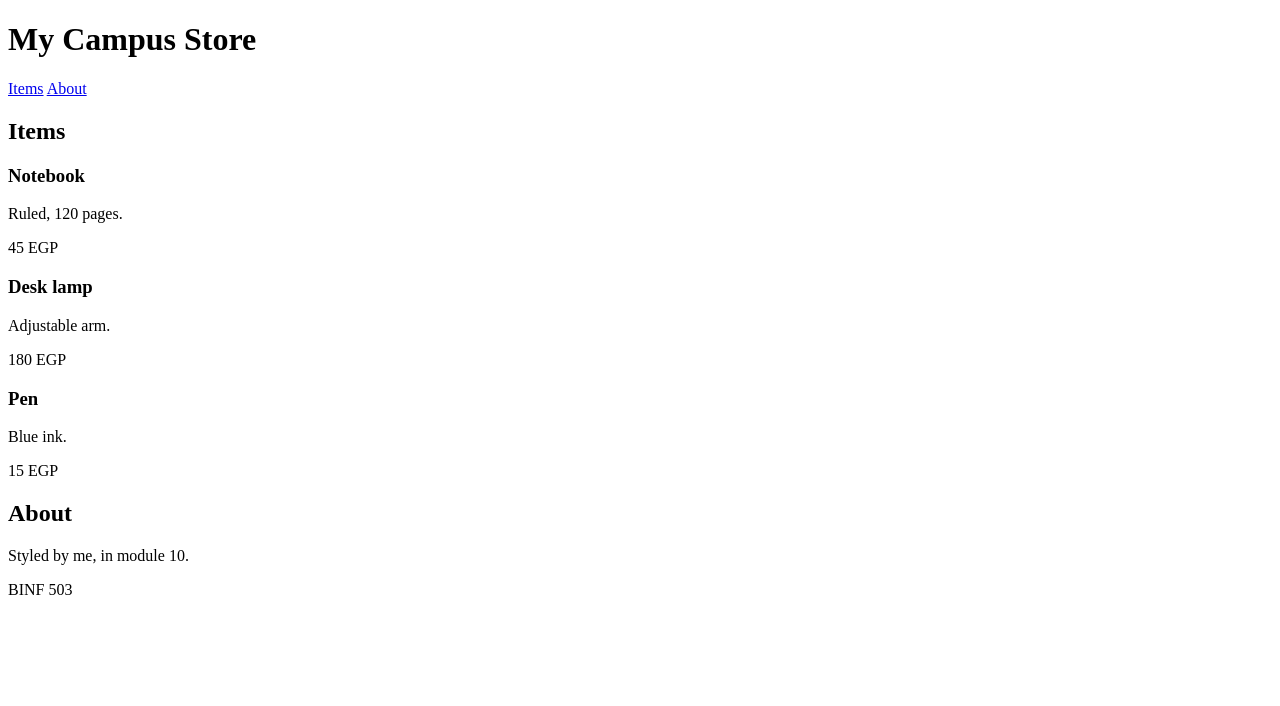
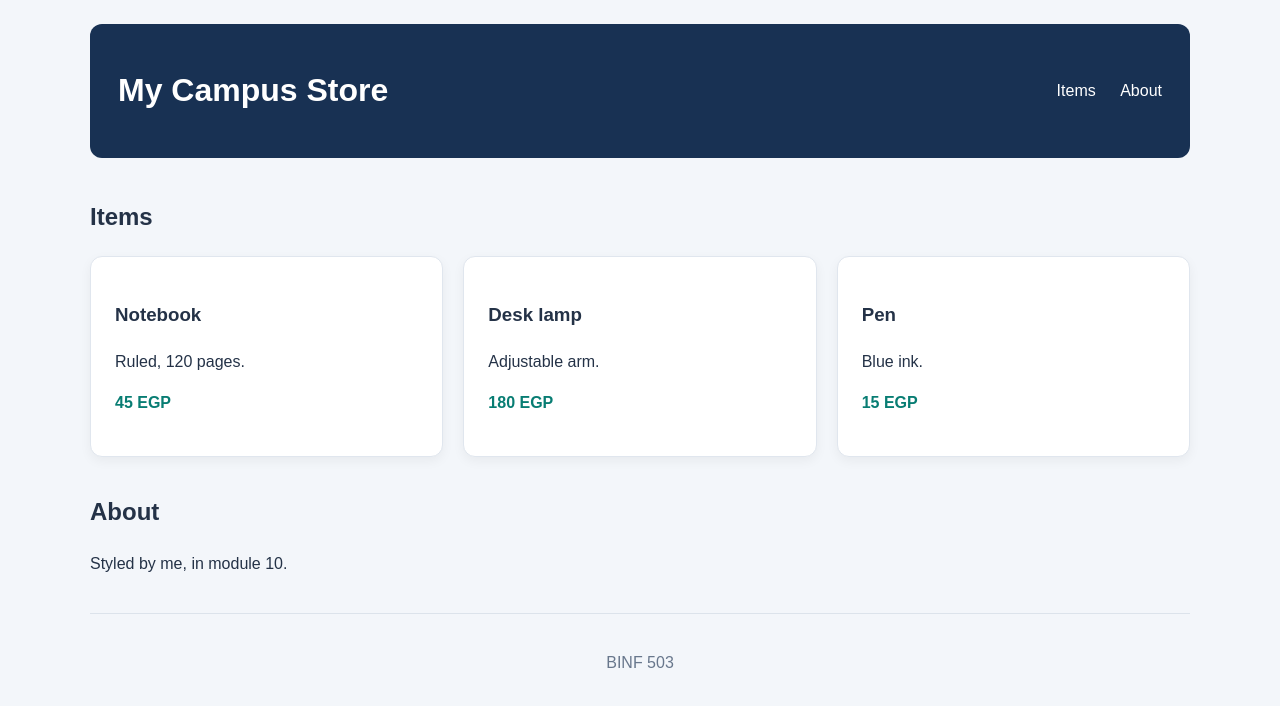
Before and after one commit to hashadamina/ebd-w26-workbook, a website: page 10-css/exercise.html in a window 1280 px wide. Drawn offline with Linux system fonts and the light colour scheme.

Commit message:
Finish module 10

```diff
--- a/10-css/exercise.css
+++ b/10-css/exercise.css
@@ -1,3 +1,4 @@
+
 /* 10-css — your work goes in this file.
  *
  * The lesson is example.css:      npm run open 10
@@ -14,29 +15,75 @@
  * Keep the page open in the browser and refresh after each change.
  */
 
-/* TODO: a rule for `body` that sets
- *       font-family, color, and background-color. */
+/* Set the overall page font, text colour, and background colour. */
+body {
+  font-family: Arial, Helvetica, sans-serif;
+  color: #243247;
+  background-color: #f3f6fa;
+  margin: 0;
+  line-height: 1.6;
+}
 
-/* TODO: a rule for `.page` that sets
- *       max-width, and margin (use `0 auto` to centre it). */
+/* Centre the page and limit its maximum width. */
+.page {
+  max-width: 1100px;
+  margin: 0 auto;
+  padding: 24px;
+}
 
-/* TODO: a rule for `header` that sets
- *       display: flex;
- *       justify-content: space-between;
- *       align-items: center;
- *       and one more property of your choosing. */
+/* Arrange the heading and navigation horizontally. */
+header {
+  display: flex;
+  justify-content: space-between;
+  align-items: center;
+  background-color: #183153;
+  color: #ffffff;
+  padding: 20px 28px;
+  border-radius: 12px;
+}
 
-/* TODO: a rule for `nav a` — a descendant selector, so it only affects links
- *       inside the nav — that sets
- *       color, and text-decoration. */
+/* Style only links inside the navigation. */
+nav a {
+  color: #ffffff;
+  text-decoration: none;
+  margin-left: 20px;
+  font-weight: 500;
+}
 
-/* TODO: a rule for `.card-list` that sets
- *       display: flex;
- *       gap (any size);
- *       flex-wrap: wrap; */
+/* Arrange product cards using a flexible layout. */
+.card-list {
+  display: flex;
+  gap: 20px;
+  flex-wrap: wrap;
+  margin-top: 20px;
+  margin-bottom: 36px;
+}
 
-/* TODO: a rule for `.card` that sets
- *       padding, border-radius, and background-color. */
+/* Style individual product cards. */
+.card {
+  padding: 24px;
+  border-radius: 12px;
+  background-color: #ffffff;
+  border: 1px solid #e0e6ee;
+  flex: 1 1 200px;
+  box-shadow: 0 4px 12px rgba(0, 0, 0, 0.05);
+}
 
-/* TODO: a rule for `.price` that sets
- *       color, and font-weight. */
+/* Highlight prices with a distinct colour and weight. */
+.price {
+  color: #087d73;
+  font-weight: bold;
+}
+
+/* Add spacing to the main content. */
+main {
+  padding: 20px 0;
+}
+
+/* Style the page footer. */
+footer {
+  text-align: center;
+  color: #68778c;
+  padding: 20px;
+  border-top: 1px solid #dce3eb;
+}
```
